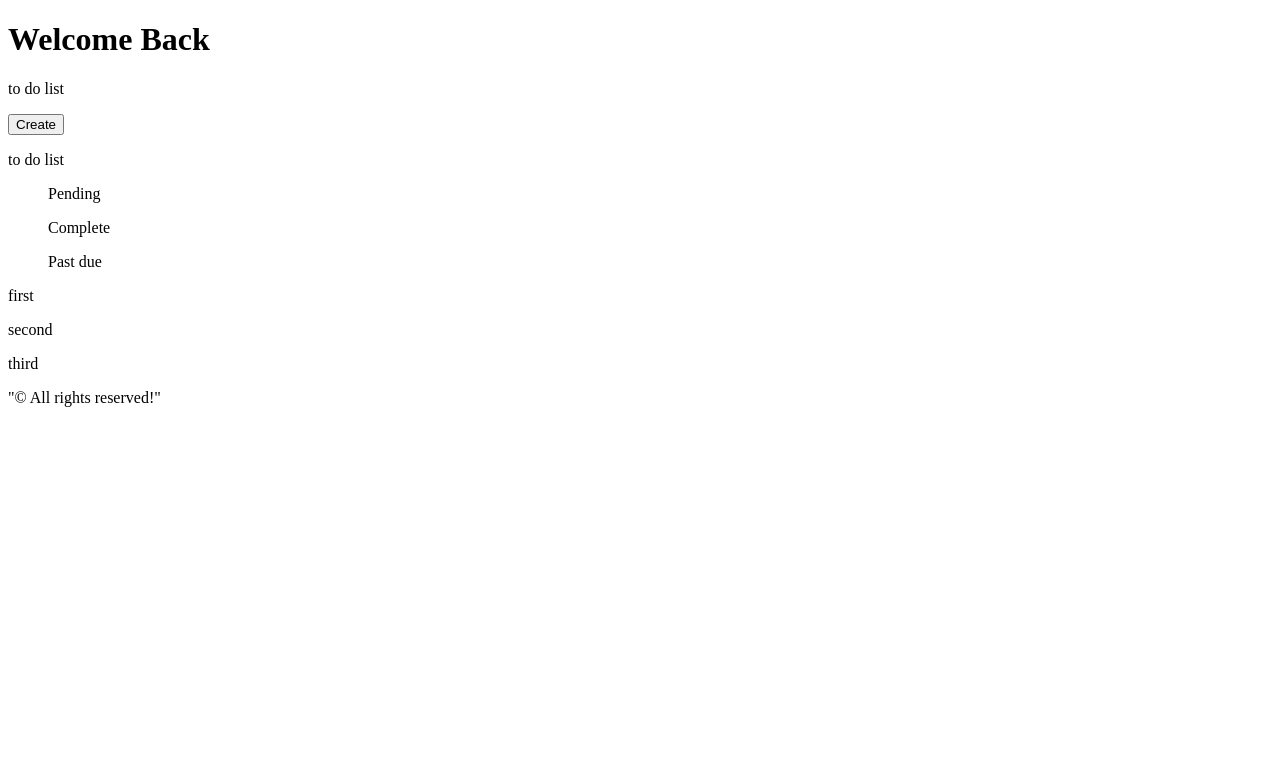
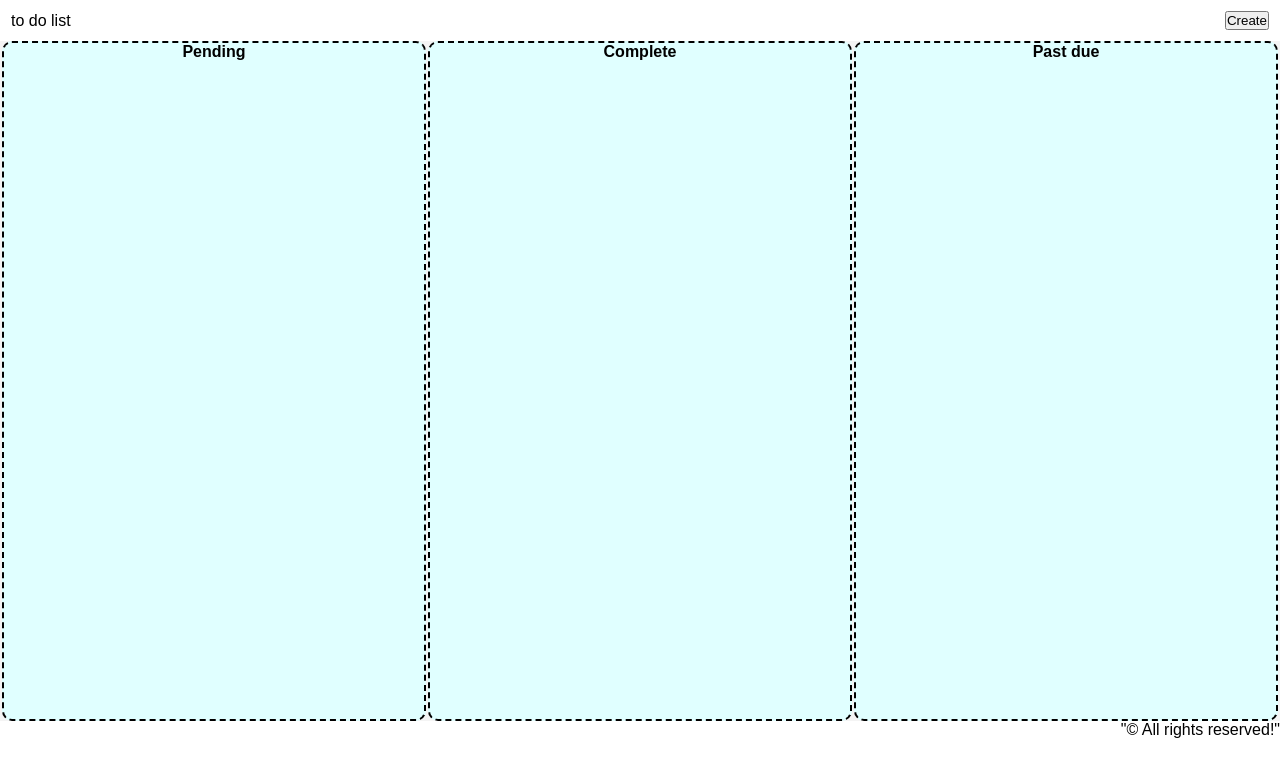
Before and after one commit to AliM-1997/to-do-list, a plain HTML site: page Index.html in a window 1280 px wide. Drawn offline with Linux system fonts and the light colour scheme.

```diff
--- a/Index.html
+++ b/Index.html
@@ -9,23 +9,25 @@
 
 </head>
 <body>
-    <h1>Welcome Back</h1>
+
     <div class="head">
         <p>to do list</p>
         <button class="create">Create</button>
     </div>
-    <p>to do list</p>
+    <!-- <p>to do list</p> -->
 
     <div class="all-tasks">
-        <ul class="all-status">
-            <p class="status-name">Pending</p>
-            <p class="status-name">Complete</p>
-            <p class="status-name">Past due</p>
-        </ul>
+
         <div class="status-type">
-                <p class="type">first</p>
-                <p class="type">second</p>
-                <p class="type">third</p>
+                <ul class="Pending">
+                    <p class="status-name">Pending</p>
+                </ul>
+                <ul class="Complete">
+                    <p class="status-name">Complete</p>
+                </ul>
+                <ul class="Past due">
+                    <p class="status-name">Past due</p>
+                </ul>
         </div>
     <footer class="footer-tag">"&copy; All rights reserved!"</footer>
     </div>
--- a/Styles/Style.css
+++ b/Styles/Style.css
@@ -0,0 +1,51 @@
+
+*{
+    padding: 0;
+    margin: 0;
+    font-family: Arial, Helvetica, sans-serif;
+    box-sizing: border-box;
+}
+body{
+    background-color: white;
+}
+
+
+.head{
+    display: flex;
+    justify-content: space-between;
+    align-items: center;
+    padding:10px ;
+    margin: 1px;
+
+}
+
+
+.status-type{
+    display: flex;
+    justify-content: space-between;
+    padding: 0 1px;
+
+    background-color: rgb(244, 244, 244);
+    width: auto;
+    height: 85vh;
+}
+.status-type ul {
+    background-color:  lightcyan;
+    width: 100vw;
+    margin: 0 1px;
+
+    border-radius: 10px;
+    border: 2px dashed black;
+    text-align: center;
+
+}
+.status-type ul .status-name{
+    font-weight: bold;
+
+}
+
+.footer-tag{
+    display: flex;
+    justify-content: end;
+    align-items: center;
+}
```
